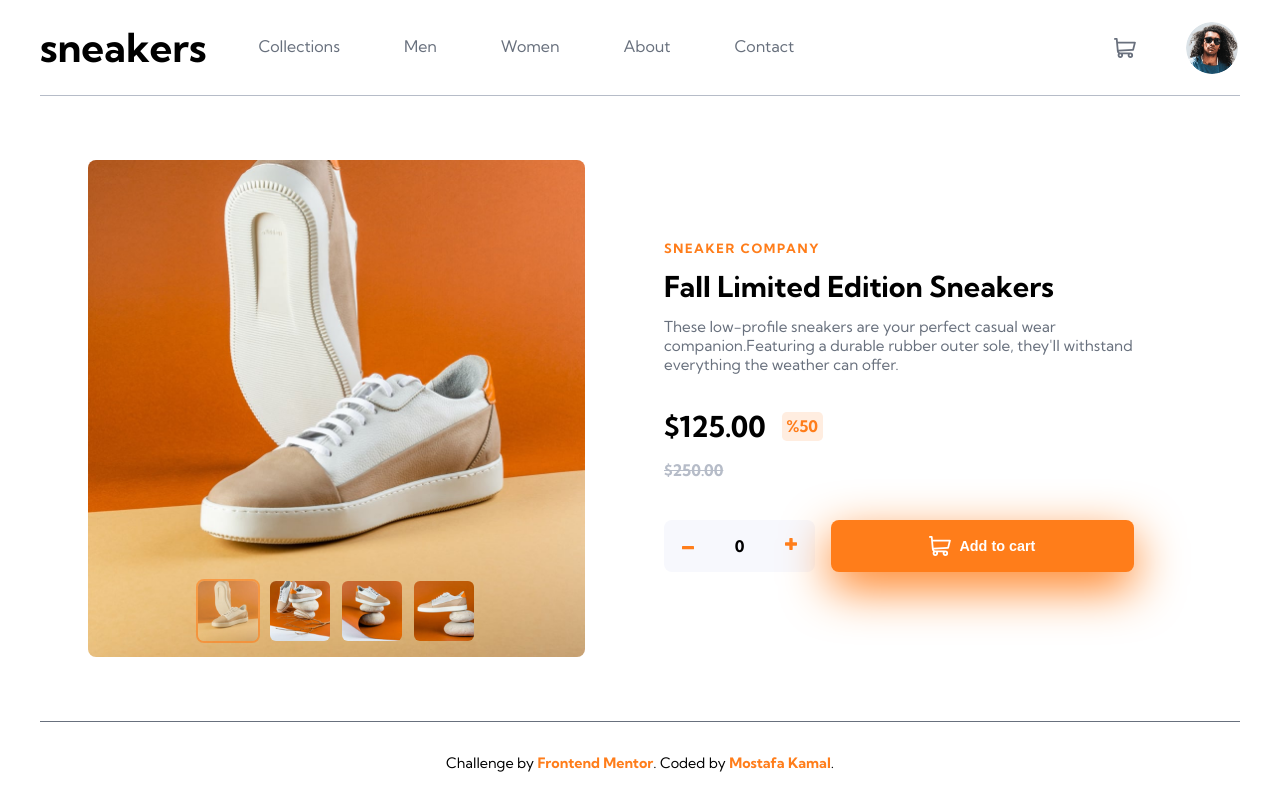
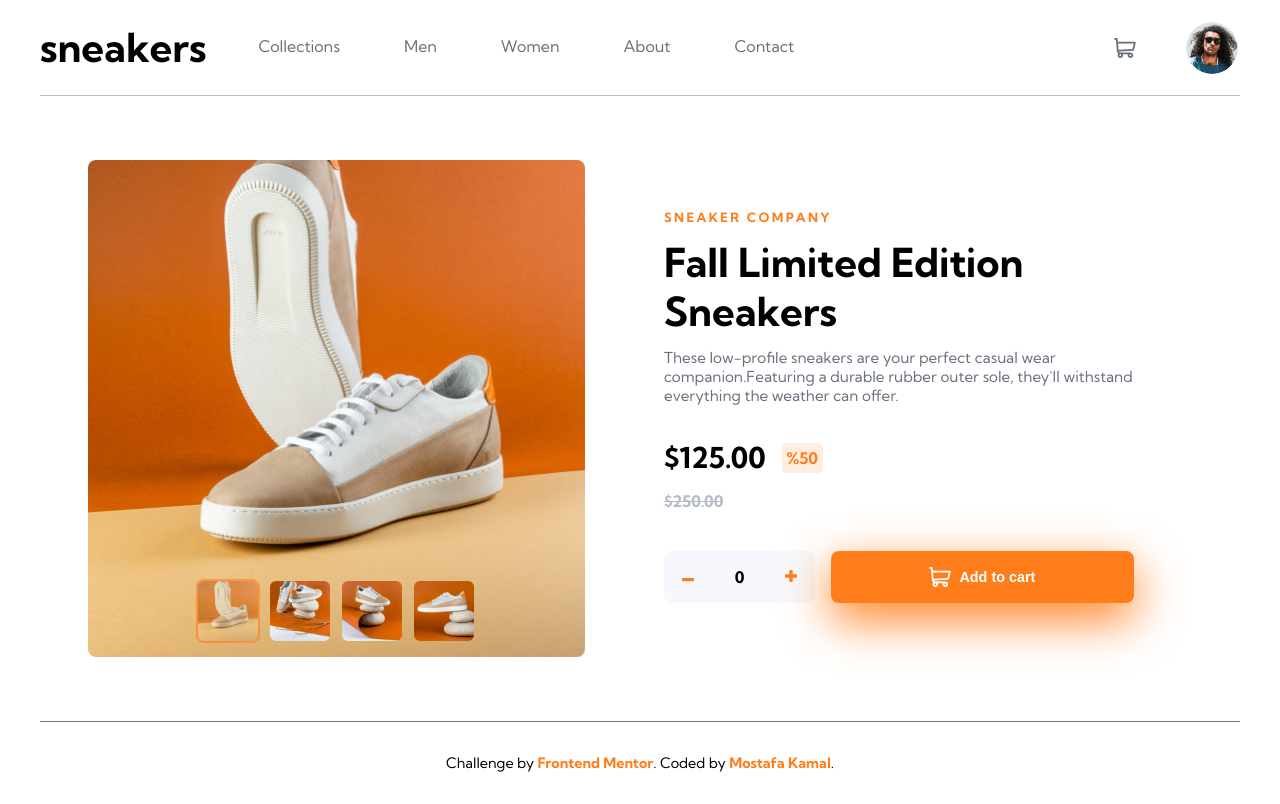
Before and after one commit to mostafakamal22/React-TS-Sass-Ecommerce-Product-Page, a React (Vite) app: page / in a window 1280 px wide. Built offline with nearby package versions, Linux system fonts and the light colour scheme.

Commit message:
edit product headings font size and spacing

```diff
--- a/public/styles/base/_typography.scss
+++ b/public/styles/base/_typography.scss
@@ -4,7 +4,7 @@ h3 {
   text-transform: uppercase;
   color: $Orange;
   margin: 0.2rem 0;
-  letter-spacing: 0.1rem;
+  letter-spacing: 0.15rem;
 }
 
 h2 {
@@ -12,6 +12,9 @@ h2 {
   font-size: 1.8rem;
   text-transform: capitalize;
   margin: 0.6rem 0;
+  @media screen and (min-width: $large-laptops-desktops) {
+    font-size: 2.5rem;
+  }
 }
 
 p {
```
